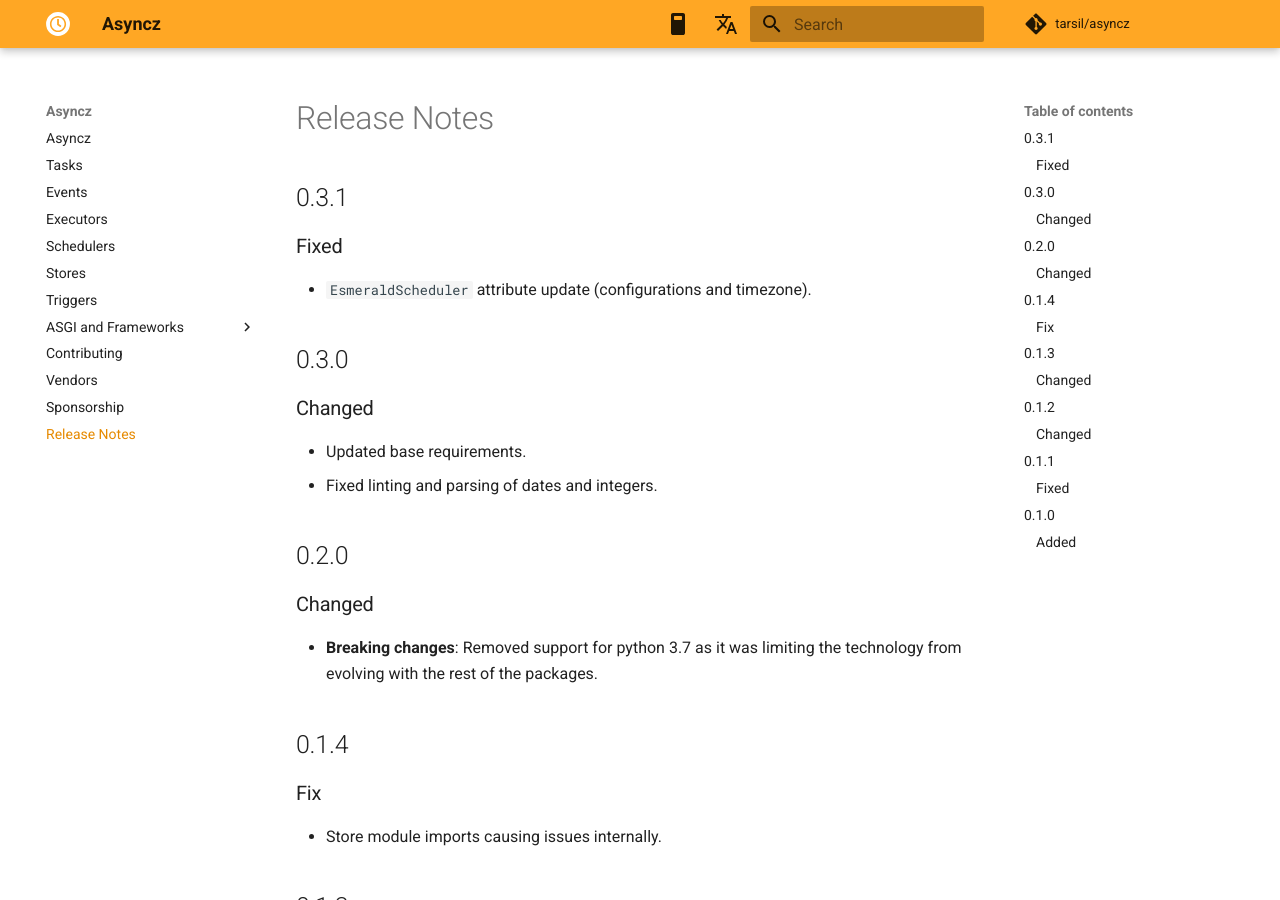
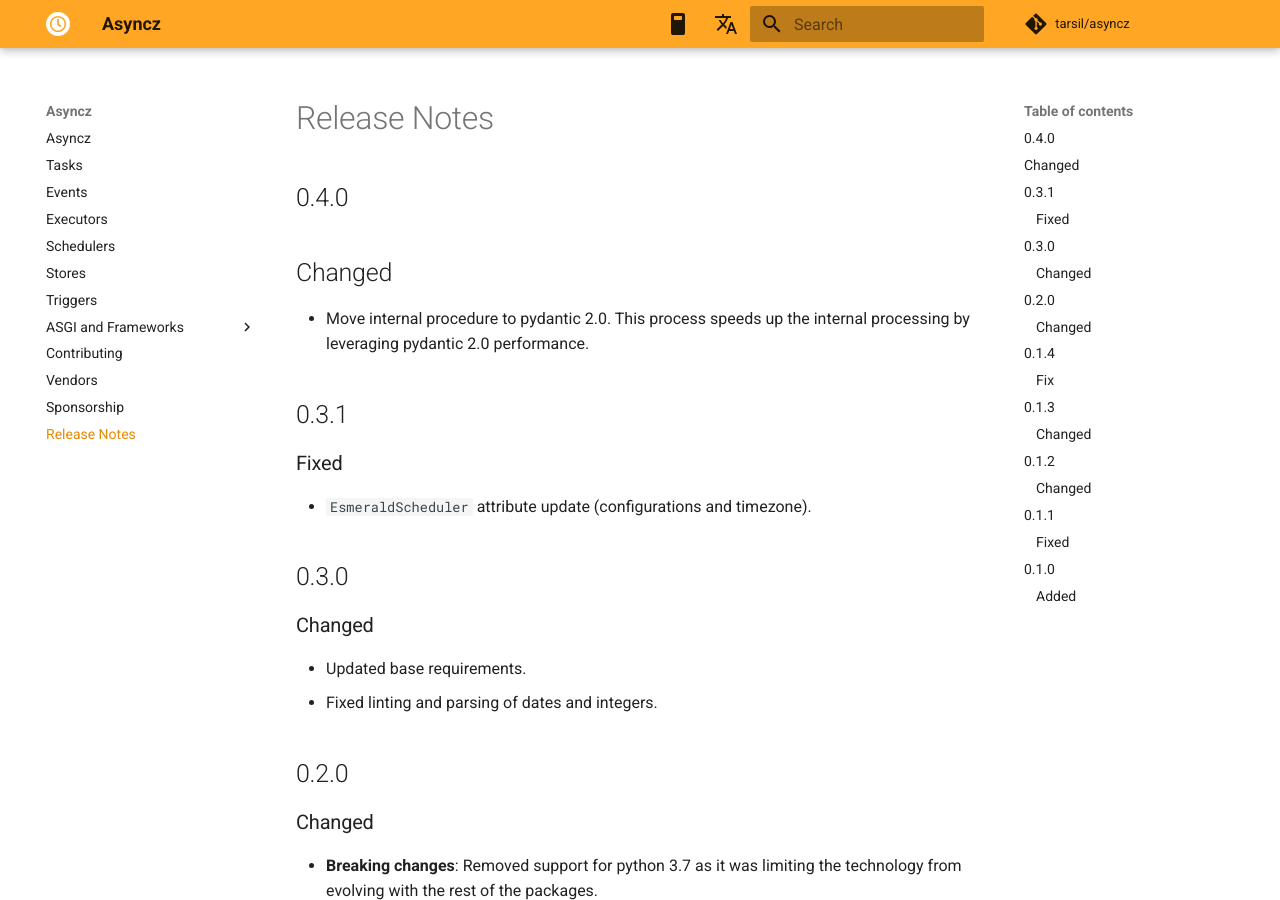
Before and after one commit to dymmond/asyncz, an MkDocs documentation site: the page built from docs/release-notes.md, in a window 1280 px wide and 900 px high. Built offline with MkDocs 1.6.1 and Material for MkDocs 9.7.7, drawn with Linux system fonts in a browser that asks for light colours; comment, search, counter and statistics services are not loaded.

Commit message:
📃 Update release docs

```diff
--- a/asyncz/__init__.py
+++ b/asyncz/__init__.py
@@ -1 +1 @@
-__version__ = "0.3.1"
+__version__ = "0.4.0"
--- a/docs/release-notes.md
+++ b/docs/release-notes.md
@@ -1,4 +1,11 @@
 # Release Notes
+
+## 0.4.0
+
+## Changed
+
+- Move internal procedure to pydantic 2.0. This process speeds up the internal processing
+by leveraging pydantic 2.0 performance.
 
 ## 0.3.1
 
```
